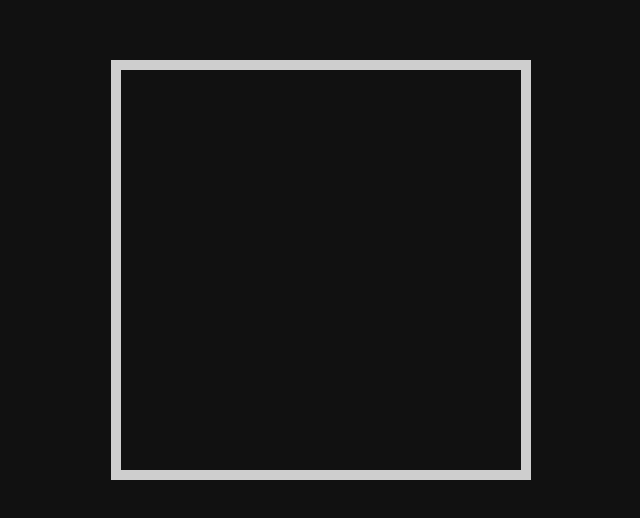
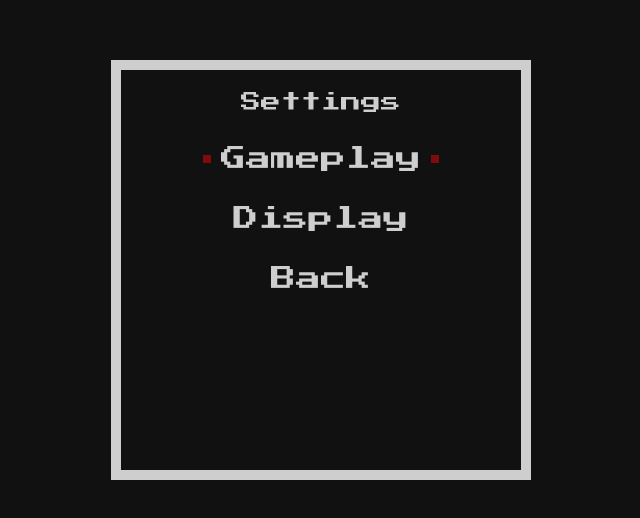
Before and after one commit to evanpowell/snake, a React (Create React App) app in the folder client/: page /settings in a window 1280 px wide. Shown: the part 130-648 px from the top of the page, without its empty margins (319-959 px from the left). Built offline with nearby package versions, Linux system fonts and the light colour scheme.

Commit message:
begin styling for settings screen

```diff
--- a/client/src/App.js
+++ b/client/src/App.js
@@ -3,6 +3,7 @@ import { BrowserRouter as Router, Route, Switch } from 'react-router-dom';
 import { connect } from 'react-redux';
 
 import Title from './components/Title/Title';
+import Options from './components/Options/Options';
 
 export class App extends Component {
   componentDidMount() {
@@ -29,6 +30,7 @@ export class App extends Component {
               <Router>
                 <Switch>
                   <Route path="/" exact component={Title}></Route>
+                  <Route path="/settings" exact component={Options}></Route>
                 </Switch>
               </Router>
             </div>
--- a/client/src/components/Options/Options.js
+++ b/client/src/components/Options/Options.js
@@ -0,0 +1,115 @@
+import React, { Component } from 'react';
+import { Link } from 'react-router-dom';
+import { connect } from 'react-redux';
+
+export class Options extends Component {
+  state = {
+    focusedOption: null
+  }
+
+  componentDidMount() {
+    document.getElementById('gameplay').focus();
+  }
+
+  handleFocus = (event) => {
+    this.setState({
+      focusedOption: event.target.id
+    });
+  }
+
+  render() {
+    return (
+      <div className="text-center">
+
+        <h3 className="heading mb-5" style={{ color: this.props.textColor }}>Settings</h3>
+
+        <div className="option mb-5">
+
+          <div
+            className="option__active option__active--left"
+            style={{ backgroundColor: this.props.focusColor, display: this.state.focusedOption === 'gameplay' ? 'inline-block' : 'none' }}
+          ></div>
+
+          <h2>
+            <Link
+              to="/settings/gameplay"
+              className="title--menu option__text"
+              id="gameplay"
+              style={{ color: this.props.textColor }}
+              onFocus={this.handleFocus}
+            >
+              Gameplay
+            </Link>
+          </h2>
+
+          <div
+            className="option__active option__active--right"
+            style={{ backgroundColor: this.props.focusColor, display: this.state.focusedOption === 'gameplay' ? 'inline-block' : 'none' }}
+          ></div>
+
+        </div>
+
+        <div className="option mb-5">
+
+          <div
+          className="option__active option__active--left"
+          style={{ backgroundColor: this.props.focusColor, display: this.state.focusedOption === 'display' ? 'inline-block' : 'none' }}
+          ></div>
+
+          <h2>
+            <Link
+              to="/settings/display"
+              className="title--menu option__text"
+              id="display"
+              style={{ color: this.props.textColor }}
+              onFocus={this.handleFocus}
+            >
+              Display
+            </Link>
+          </h2>
+
+          <div
+            className="option__active option__active--right"
+            style={{ backgroundColor: this.props.focusColor, display: this.state.focusedOption === 'display' ? 'inline-block' : 'none' }}
+          ></div>
+
+        </div>
+
+        <div className="option">
+
+          <div
+          className="option__active option__active--left"
+          style={{ backgroundColor: this.props.focusColor, display: this.state.focusedOption === 'back' ? 'inline-block' : 'none' }}
+          ></div>
+
+          <h2>
+            <Link
+              to="/"
+              className="title--menu option__text"
+              id="back"
+              style={{ color: this.props.textColor }}
+              onFocus={this.handleFocus}
+            >
+              Back
+            </Link>
+          </h2>
+
+
+          <div
+            className="option__active option__active--right"
+            style={{ backgroundColor: this.props.focusColor, display: this.state.focusedOption === 'back' ? 'inline-block' : 'none' }}
+          ></div>
+
+        </div>
+
+      </div>
+    )
+  }
+}
+
+const mapStateToProps = (state) => ({
+  textColor: state.colors.text,
+  focusColor: state.colors.food
+});
+
+export default connect(mapStateToProps)(Options);
--- a/client/src/components/Title/Title.js
+++ b/client/src/components/Title/Title.js
@@ -30,6 +30,7 @@ export class Title extends Component {
             style={{ backgroundColor: this.props.focusColor, display: this.state.focusedOption === 'start' ? 'inline-block' : 'none' }}
           ></div>
 
+          <h2>
             <Link
               to="/game"
               className="title--menu option__text"
@@ -39,6 +40,7 @@ export class Title extends Component {
             >
               Start
             </Link>
+          </h2>
 
           <div
             className="option__active option__active--right"
@@ -54,6 +56,7 @@ export class Title extends Component {
           style={{ backgroundColor: this.props.focusColor, display: this.state.focusedOption === 'settings' ? 'inline-block' : 'none' }}
           ></div>
 
+          <h2>
             <Link
               to="/settings"
               className="title--menu option__text"
@@ -63,6 +66,7 @@ export class Title extends Component {
             >
               Settings
             </Link>
+          </h2>
 
           <div
             className="option__active option__active--right"
--- a/client/src/styles/_base.scss
+++ b/client/src/styles/_base.scss
@@ -1,6 +1,6 @@
 html {
   font-size: 62.5%;
-  height: 100%
+  height: 100%;
 }
 
 body {
@@ -11,11 +11,24 @@ body {
     margin: 0;
     padding: 0;
     font-family: 'Press Start 2P', cursive;
+    box-sizing: border-box;
 
     &:focus {
       outline: none;
     }
   }
+}
+
+h1 {
+  font-size: 6rem;
+}
+
+h2 {
+  font-size: 2.5rem;
+}
+
+h3 {
+  font-size: 2rem;
 }
 
 #app {
@@ -26,7 +39,9 @@ body {
   margin: 0 auto;
   padding: 1rem;
   width: 42rem;
+  min-width: 42rem;
   height: 42rem;
+  min-height: 42rem;
 
   &__container {
     position: relative;
@@ -53,12 +68,10 @@ body {
 }
 
 .title {
-  font-size: 6rem;
   margin-top: 3.5rem;
   margin-bottom: 7rem;
 
   &--menu {
-    font-size: 2.5rem;
     display: block;
 
     &:hover {
@@ -77,6 +90,7 @@ body {
   &__active {
     width: .75rem;
     height: .75rem;
+    animation: flickerAnimation 1.5s linear infinite;
 
     &--left {
       margin-right: 1rem;
@@ -87,3 +101,17 @@ body {
     }
   }
 }
+
+@keyframes flickerAnimation {
+  0% {
+    opacity: 1;
+  }
+
+  50% {
+    opacity: .3;
+  }
+
+  100% {
+    opacity: 1;
+  }
+}
```
Also changed, not shown: 1 other file (tests, documents, lock files or other folders). Lines whose indentation alone changed are shown as unchanged.
